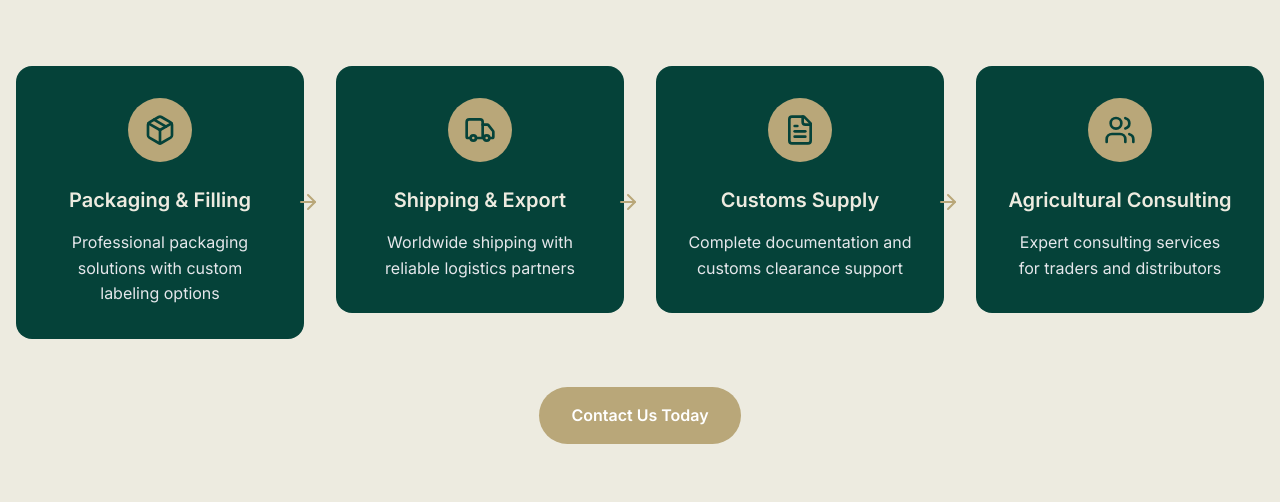
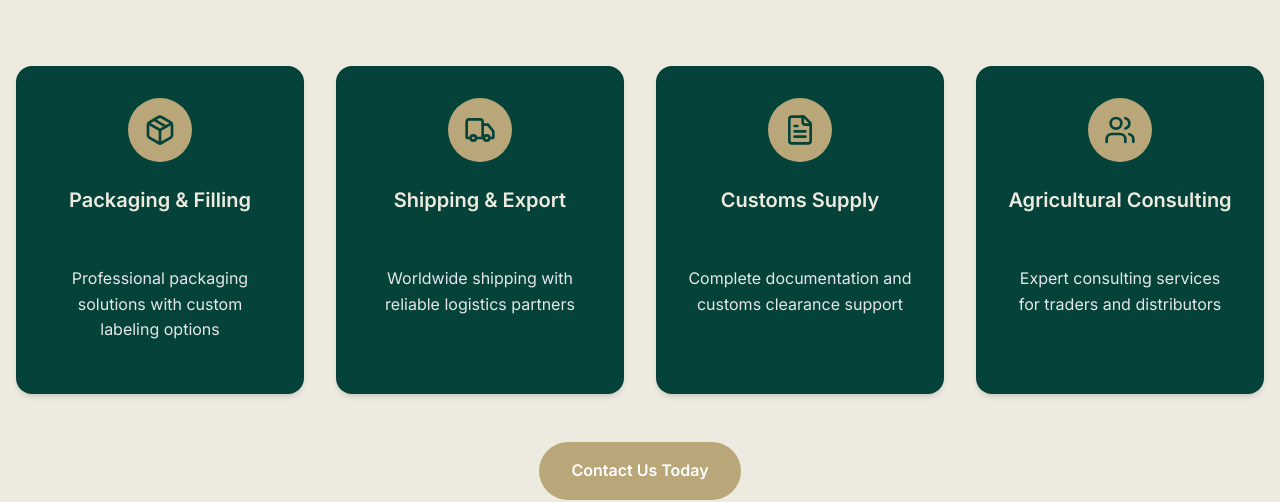
Before and after one commit to RamaTay/alshmaly, a React (Vite) app: page / in a window 1280 px wide. Shown: the part 2058-2560 px from the top of the page. Built offline with nearby package versions, Linux system fonts and the light colour scheme; no server answers; the database is empty.

Commit message:
Updated ServicesSection.tsx

```diff
--- a/src/components/Home/ServicesSection.tsx
+++ b/src/components/Home/ServicesSection.tsx
@@ -1,5 +1,5 @@
 import React from 'react';
-import { Package, Truck, FileText, Users, ArrowRight } from 'lucide-react';
+import { Package, Truck, FileText, Users } from 'lucide-react';
 
 const ServicesSection = () => {
   const services = [
@@ -26,7 +26,7 @@ const ServicesSection = () => {
   ];
 
   return (
-    <section id="services" className="py-20 bg-[#edebe0] ">
+    <section id="services" className="py-20 bg-[#edebe0]">
       <div className="container mx-auto px-4">
         <div className="text-center mb-16">
           <h2 className="text-4xl font-bold text-[#054239] mb-4">
@@ -39,25 +39,18 @@ const ServicesSection = () => {
 
         <div className="grid grid-cols-1 md:grid-cols-2 lg:grid-cols-4 gap-8">
           {services.map((service, index) => (
-            <div key={index} className="group relative">
-              <div className="bg-[#054239] rounded-2xl p-8 text-center hover:bg-gray-50 transition-all duration-500 group-hover:shadow-xl">
-                <div className="w-16 h-16 bg-[#b9a779] text-[#054239] rounded-full flex items-center justify-center mx-auto mb-6 group-hover:bg-  [#edebe0] group-hover:text-[#054239] transition-all duration-300">
+            <div key={index} className="bg-[#054239] rounded-2xl p-8 text-center hover:bg-gray-50 transition-all duration-500 group shadow-md h-full flex flex-col justify-between">
+              <div>
+                <div className="w-16 h-16 bg-[#b9a779] text-[#054239] rounded-full flex items-center justify-center mx-auto mb-6 group-hover:bg- [#edebe0] group-hover:text-[#054239] transition-all duration-300">
                   <service.icon size={32} />
                 </div>
-                <h3 className="text-xl font-semibold text-[#edebe0] mb-4 group-hover:text-[#054239] transition-colors duration-300">
+                <h3 className="text-xl font-semibold text-[#edebe0] mb-4 group-hover:text-[#054239] transition-colors duration-300 min-h-[64px]">
                   {service.title}
                 </h3>
-                <p className="text-gray-200 group-hover:text-gray-600 transition-colors duration-300">
-                  {service.description}
-                </p>
               </div>
-
-              {/* Arrow for flow */}
-              {index < services.length - 1 && (
-                <div className="hidden lg:block absolute top-1/2 -right-4 transform -translate-y-1/2 z-10">
-                  <ArrowRight className="text-[#b9a779]" size={24} />
-                </div>
-              )}
+              <p className="text-gray-200 group-hover:text-gray-600 transition-colors duration-300 min-h-[96px]">
+                {service.description}
+              </p>
             </div>
           ))}
         </div>
```
